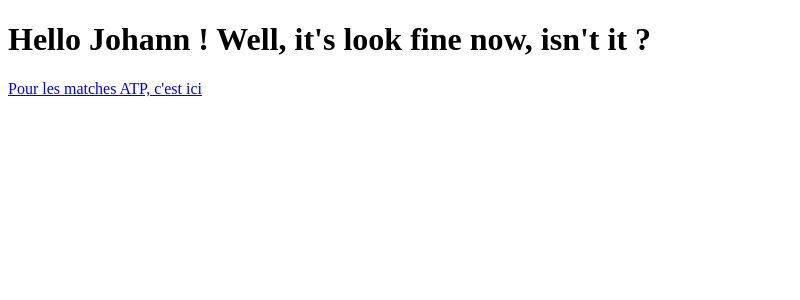
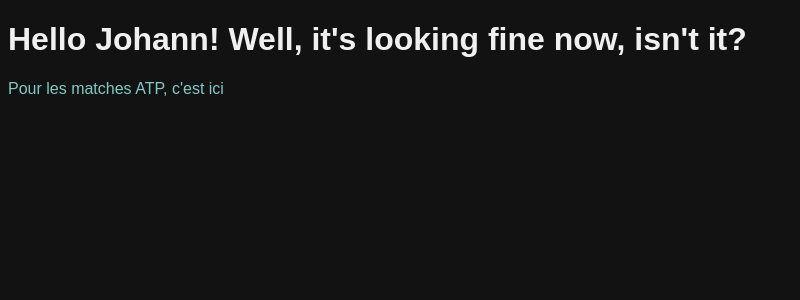
Before and after one commit to hjansonah/lequipier, a Flask app: page / in a window 1280 px wide. Shown: the top 300 px of the page, without its empty margins (0-800 px from the left). Run offline with Flask 3, Linux system fonts and the light colour scheme; some libraries are stand-ins or nearby versions.

Commit message:
Update index background.html

```diff
--- a/templates/index.html
+++ b/templates/index.html
@@ -2,14 +2,26 @@
 <html>
 <head>
     <title>My Simple App</title>
+    <style>
+        body {
+            background-color: #121212; /* dark background */
+            color: #f0f0f0; /* light text */
+            font-family: Arial, sans-serif;
+        }
+
+        a {
+            color: #80cbc4; /* soft cyan for links */
+            text-decoration: none;
+        }
+
+        a:hover {
+            text-decoration: underline;
+        }
+    </style>
 </head>
 <body>
-    <h1>Hello Johann ! Well, it's look fine now, isn't it ?
-    </h1>
+    <h1>Hello Johann! Well, it's looking fine now, isn't it?</h1>
 
-
-         <p><a href="records">Pour les matches ATP, c'est ici</a></p>
-
-
+    <p><a href="records">Pour les matches ATP, c'est ici</a></p>
 </body>
 </html>
```
